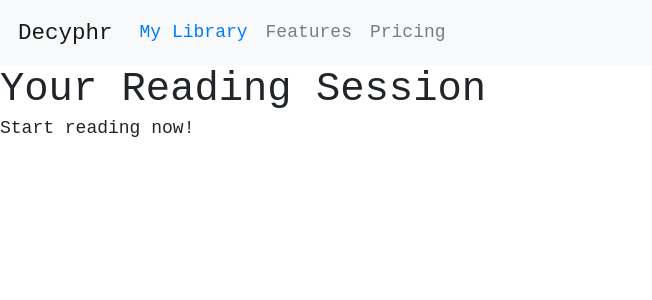
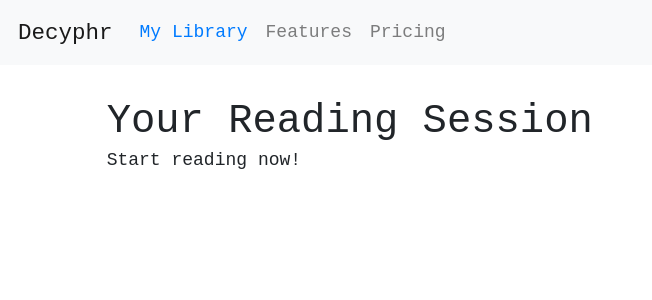
Before and after one commit to decyphr-net/decyphr-next, a Next.js app: page /reading-session in a window 1280 px wide. Shown: the top 300 px of the page, without its empty margins (0-652 px from the left). Built offline with nearby package versions, Linux system fonts and the light colour scheme; sample sign-in values are in the browser's storage; a small style sheet from the web is missing.

Commit message:
Add Bootstrap to dashboard layout component

```diff
--- a/components/layout/dashboard.js
+++ b/components/layout/dashboard.js
@@ -1,5 +1,6 @@
 import { useEffect } from 'react'
 import Router from 'next/router'
+import { Row, Col } from 'react-bootstrap'
 import Navigation from '../../components/layout/Navigation'
 import styles from './dashboard.module.scss'
 
@@ -15,8 +16,15 @@ export default function Library({ children, pageTitle, pageSubtitle }) {
     <main className={styles.layout}>
       <Navigation />
       <section>
-        <h1 className={styles.pageTitle}>{pageTitle}</h1>
-        <p className={styles.pageSubtitle}>{pageSubtitle}</p>
+        <Row noGutters={true}>
+          <Col xs={{ span: 11, offset: 1 }}>
+            <h1 className={styles.pageTitle}>{pageTitle}</h1>
+          </Col>
+
+          <Col xs={{ span: 11, offset: 1 }}>
+            <p className={styles.pageSubtitle}>{pageSubtitle}</p>
+          </Col>
+        </Row>
       </section>
 
       <section>
--- a/components/layout/dashboard.module.scss
+++ b/components/layout/dashboard.module.scss
@@ -1,6 +1,6 @@
 .layout {
-
   section {
+    padding-top: 2.5%;
 
     .pageTitle {
       margin: 0;
```
